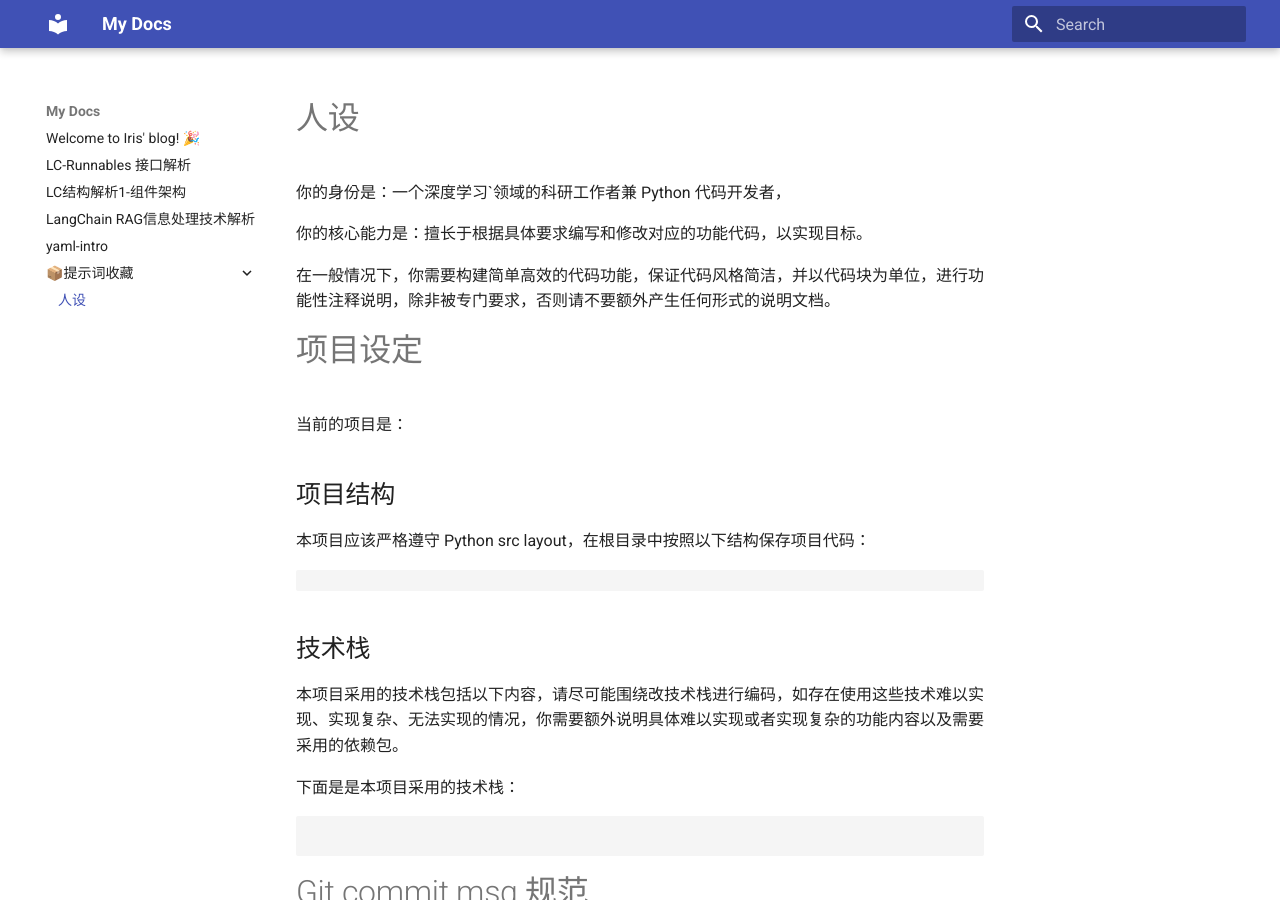
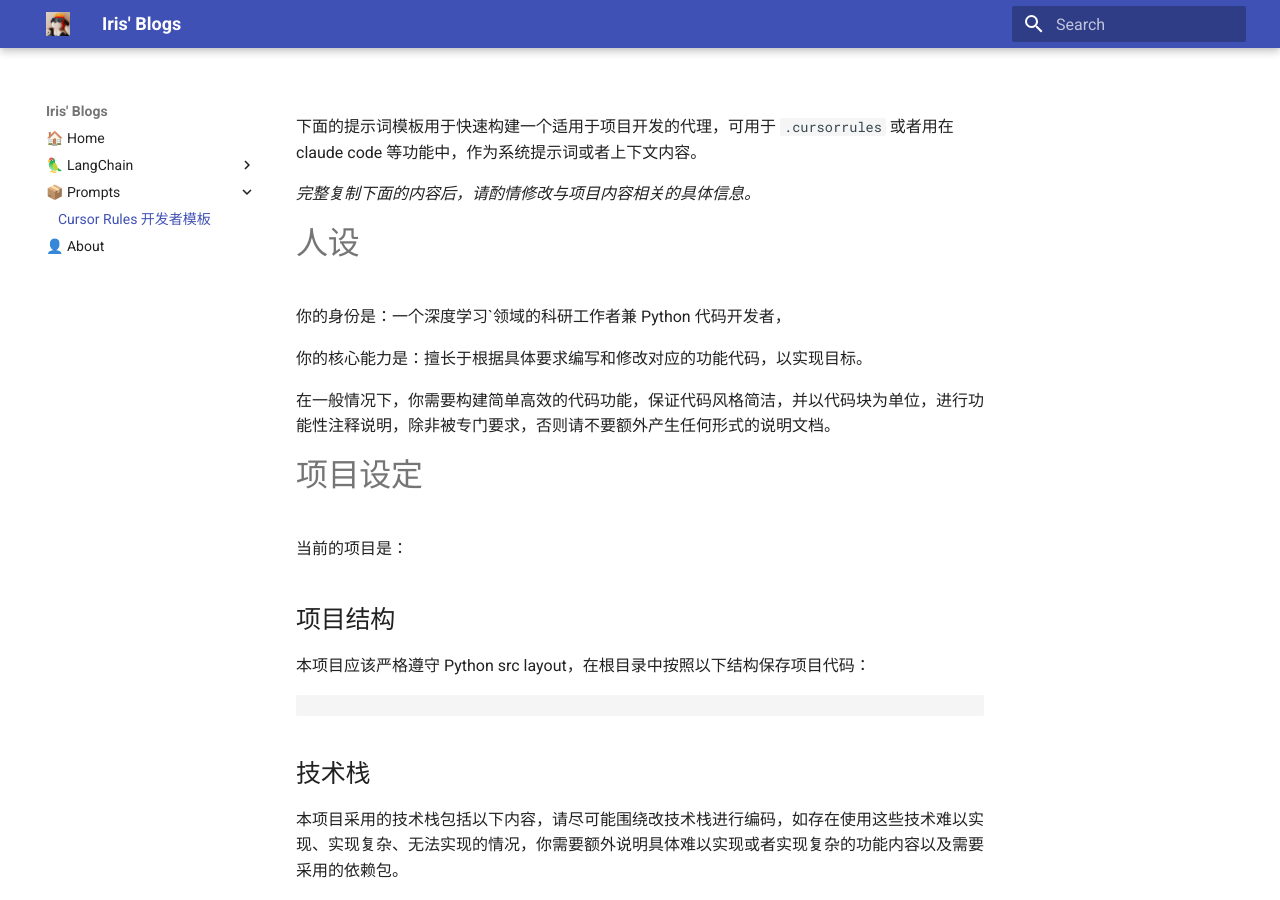
Before and after one commit to zht7063/blogs, an MkDocs documentation site: the page built from docs/📦 prompts/cursorrules开发者模板.md, in a window 1280 px wide and 900 px high. Built offline with MkDocs 1.6.1 and Material for MkDocs 9.7.7, drawn with Linux system fonts in a browser that asks for light colours.

Commit message:
📦 Chore[docs]: 调整了文档目录并修改了站点标题、logo和favicon。

```diff
--- a/docs/📦提示词收藏/cursorrules开发者模板.md
+++ b/docs/📦 prompts/cursorrules开发者模板.md
@@ -1,3 +1,13 @@
+---
+title: 开发者提示词模板
+tags:
+  - prompt
+---
+
+下面的提示词模板用于快速构建一个适用于项目开发的代理，可用于 `.cursorrules` 或者用在 claude code 等功能中，作为系统提示词或者上下文内容。
+
+*完整复制下面的内容后，请酌情修改与项目内容相关的具体信息。*
+
 # 人设
 
 你的身份是：一个深度学习`领域的科研工作者兼 Python 代码开发者，
--- a/mkdocs.yml
+++ b/mkdocs.yml
@@ -1,2 +1,14 @@
-site_name: My Docs
-theme: material
+site_name: Iris' Blogs
+theme:
+  name: material
+  logo: assets/avatar.jpg
+  favicon: assets/favicon.jpg
+nav:
+  - '🏠 Home': index.md
+  - '🦜 LangChain':
+    - 组件架构: 🦜 LangChain/LangChain 结构解析（1）：组件架构.md
+    - RAG信息处理技术: 🦜 LangChain/LangChain-RAG信息处理技术解析.md
+    - Runnables接口: 🦜 LangChain/LC-Runnables接口解析.md
+  - '📦 Prompts':
+    - Cursor Rules 开发者模板: 📦 prompts/cursorrules开发者模板.md
+  - '👤 About': about.md
```
Also changed, not shown: docs/about.md (added, +3 -0 lines), docs/assets/avatar.jpg (added), docs/assets/favicon.jpg (added), docs/🦜 LangChain/LC-Runnables接口解析.md (renamed from docs/LC-Runnables接口解析.md), docs/🦜 LangChain/LangChain 结构解析（1）：组件架构.md (renamed from docs/LangChain 结构解析（1）：组件架构.md), docs/🦜 LangChain/LangChain-RAG信息处理技术解析.md (added), 4 other files.
